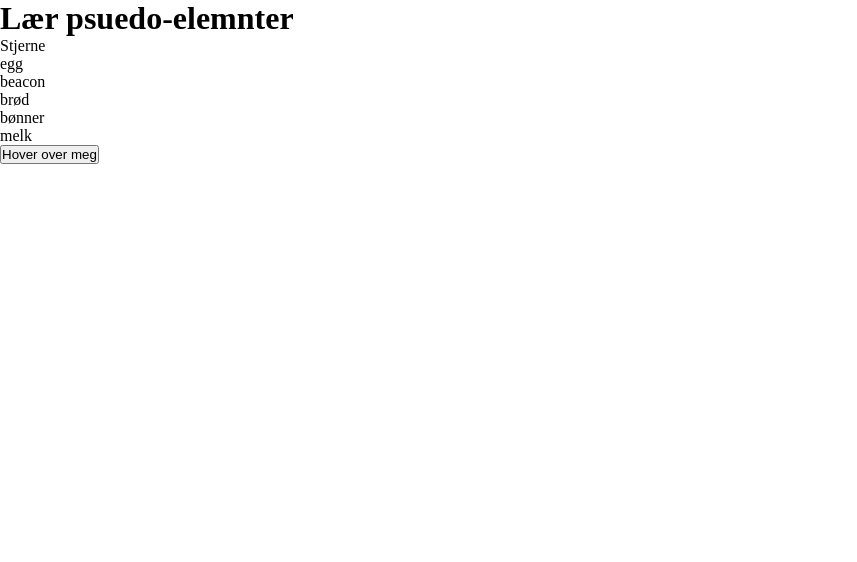
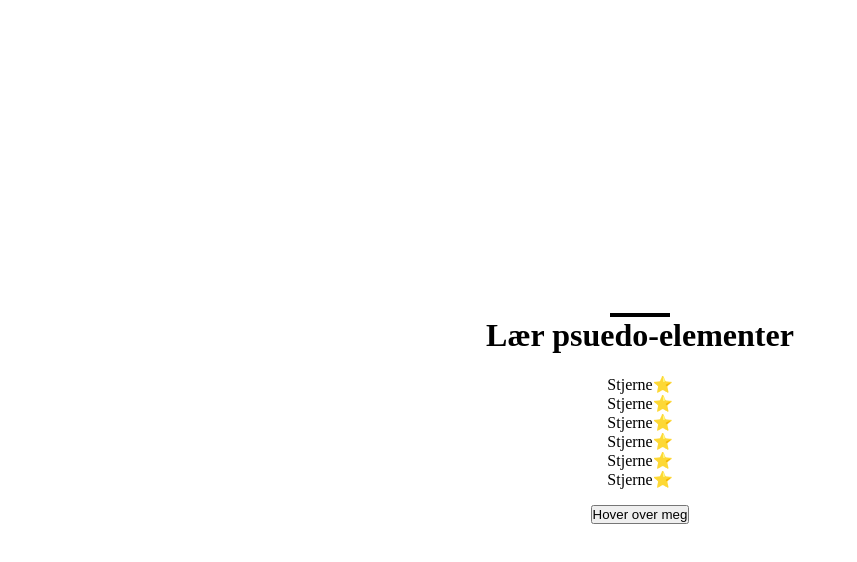
Before and after one commit to kent26pg-lab/CSS-Advanced-uke2-task, a plain HTML site: page index.html in a window 1280 px wide. Shown: the whole page, without its empty margins (0-857 px from the left). Drawn offline with Linux system fonts and the light colour scheme.

Commit message:
added the stripe over the h1 with ::before and stylized it also adder the star emoji after the li in the unlistet list

```diff
--- a/index.html
+++ b/index.html
@@ -7,14 +7,14 @@
     <link rel="stylesheet" href="style.css">
 </head>
 <body>
-    <h1>Lær psuedo-elemnter</h1>
+    <h1>Lær psuedo-elementer</h1>
     <ul>
         <li>Stjerne</li>
-        <li>egg</li>
-        <li>beacon</li>
-        <li>brød</li>
-        <li>bønner</li>
-        <li>melk</li>
+        <li>Stjerne</li>
+        <li>Stjerne</li>
+        <li>Stjerne</li>
+        <li>Stjerne</li>
+        <li>Stjerne</li>
     </ul>
 <section>
     <div class="div1"></div>
--- a/style.css
+++ b/style.css
@@ -1,5 +1,25 @@
 * {
-  margin: 0;
+  margin: 20;
   padding: 0;
   box-sizing: border-box;
 }
+
+body {
+  align-content: center;
+  align-items: center;
+  text-align: center;
+  min-height: 100vh;
+}
+
+h1::before {
+  content: "";
+  display: block;
+  width: 60px;
+  height: 4px;
+  background-color: black;
+  margin: 0 auto;
+}
+
+li::after {
+    content: "⭐";
+}
```
